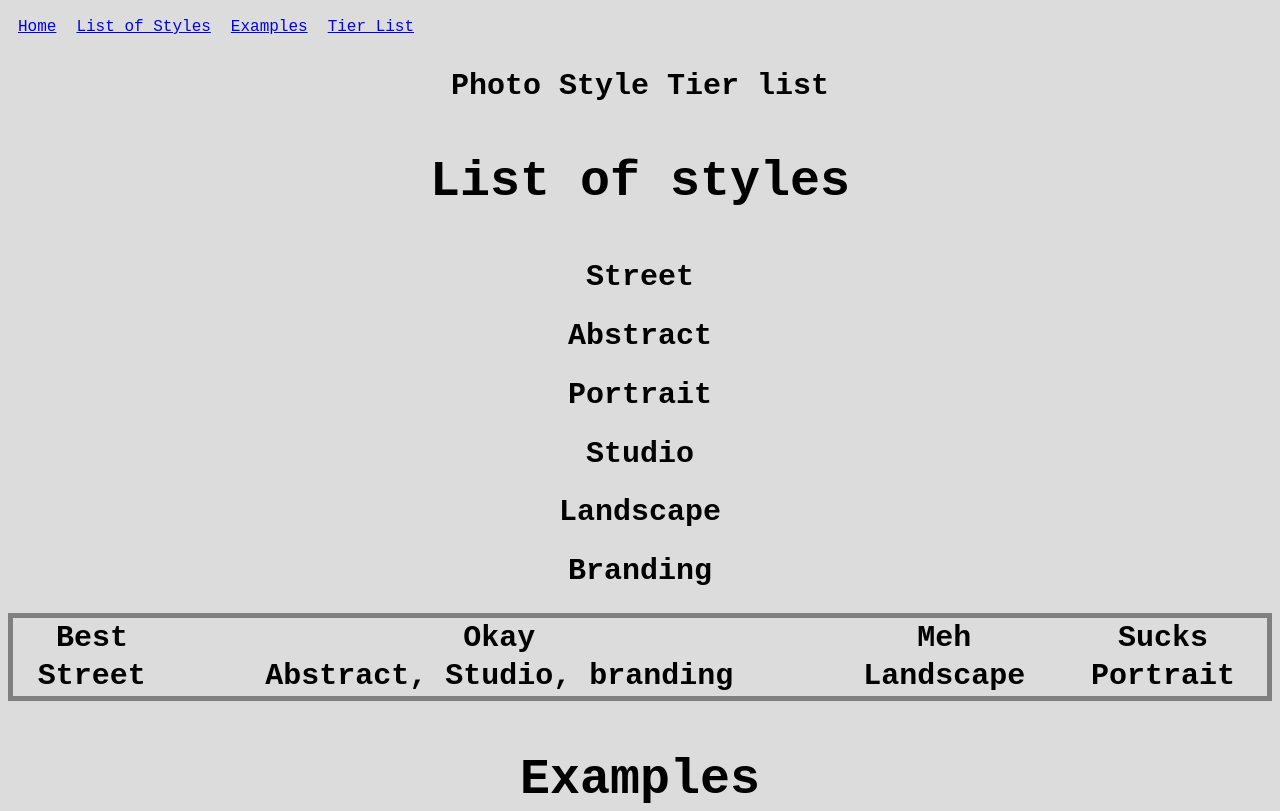
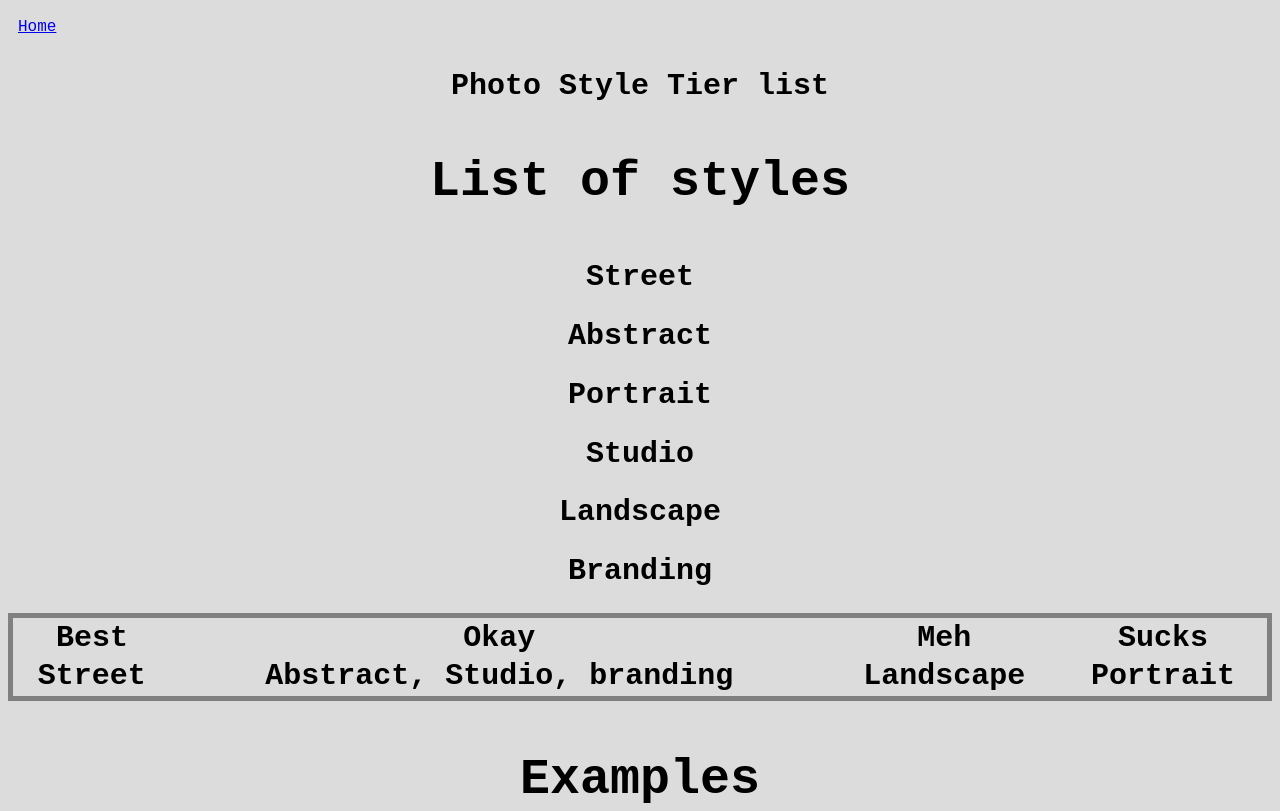
Before and after one commit to WVCS/index-Dinuguan-gif, a plain HTML site: page Updated.html in a window 1280 px wide. Shown: the top 811 px of the page. Drawn offline with Linux system fonts and the light colour scheme.

Commit message:
Update Updated.html

```diff
--- a/Updated.html
+++ b/Updated.html
@@ -4,9 +4,7 @@
   <body>
    <nav>
      <li class="nav"><a href="html"> Home </a></li>
-     <li class="nav"><a href="html"> List of Styles </a></li>
-     <li class="nav"><a href="html"> Examples </a></li>
-     <li class="nav"><a href="html"> Tier List </a></li>
+
 
      </nav>
 
```
